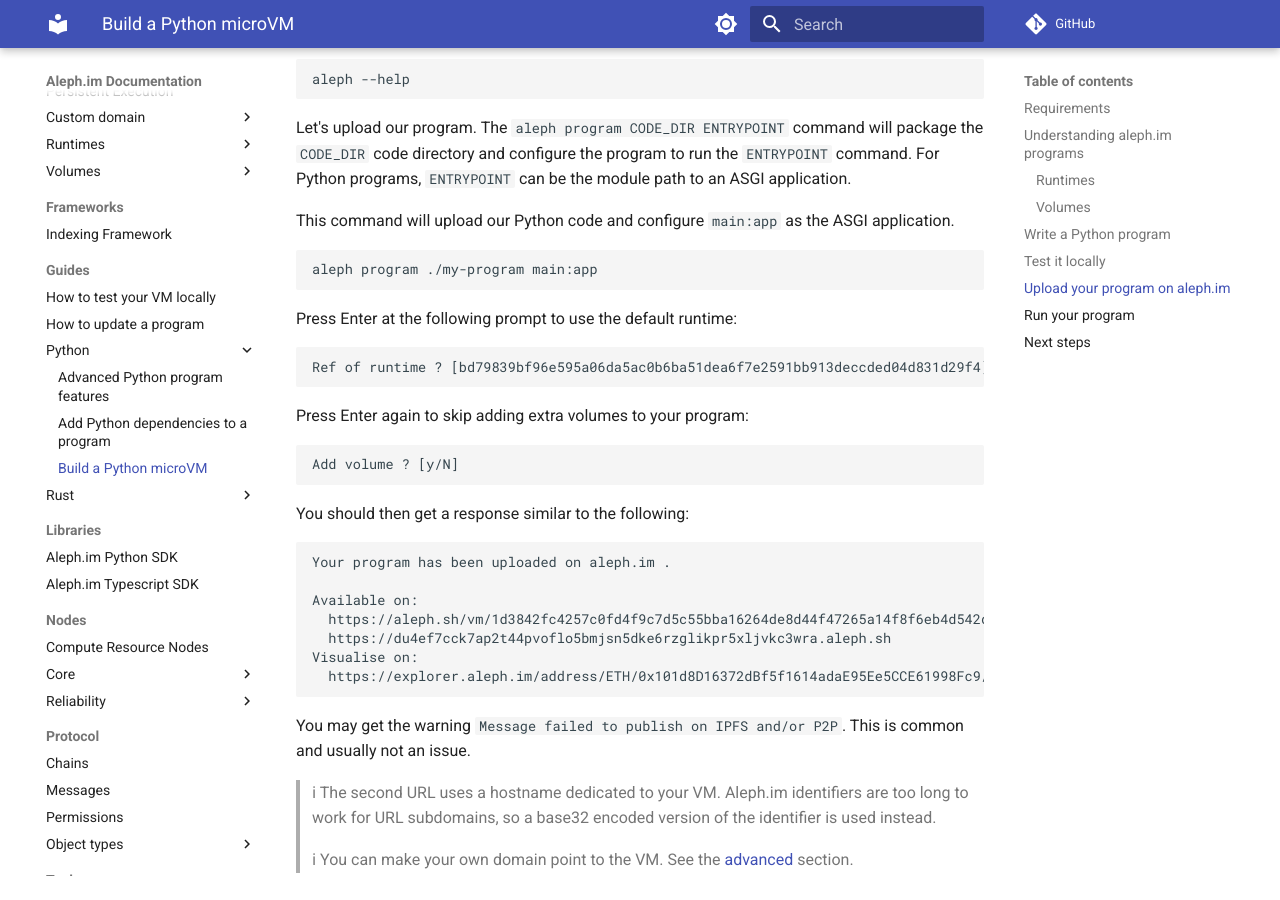
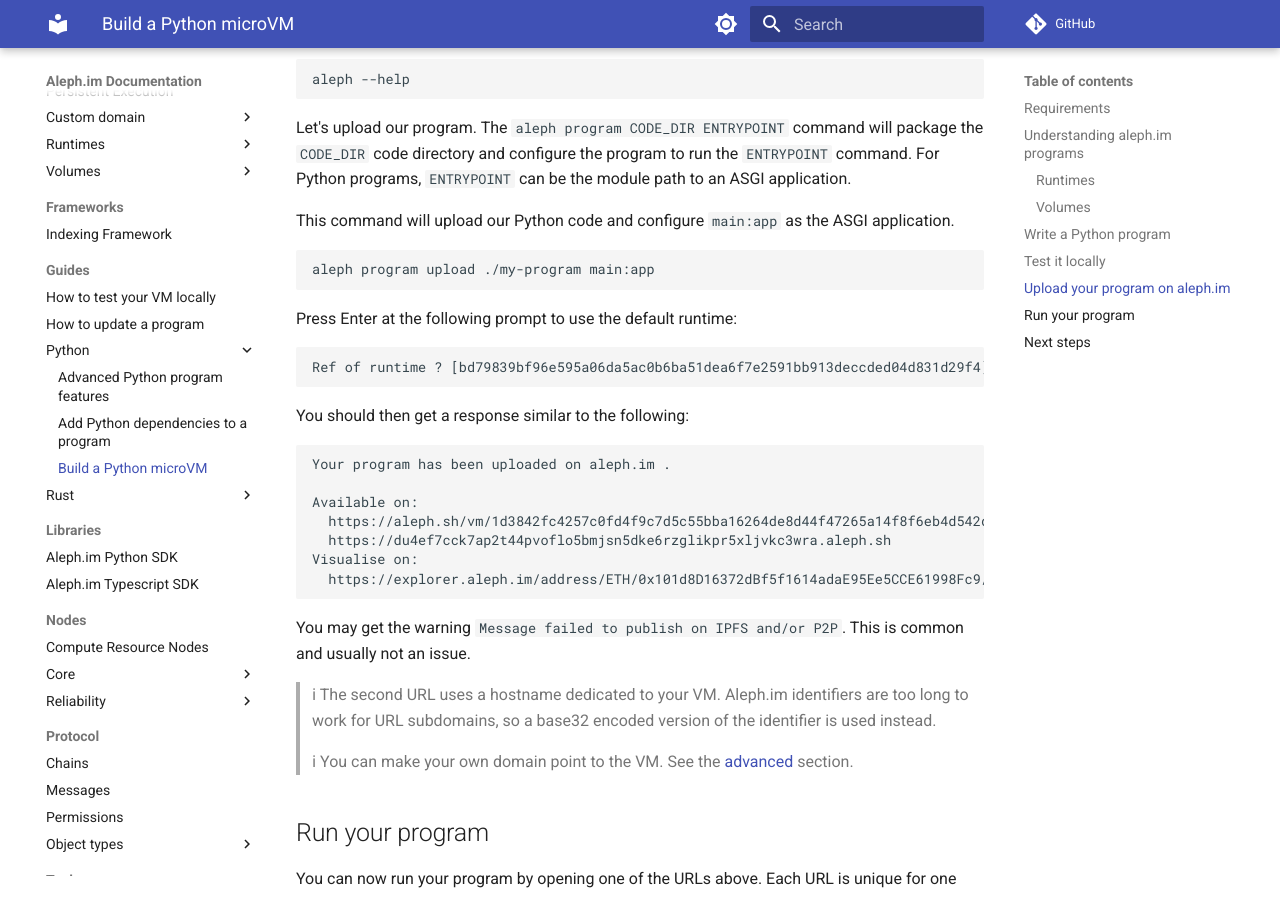
Before and after one commit to aleph-im/aleph-docs, an MkDocs documentation site: the page built from docs/guides/python/getting_started.md, in a window 1280 px wide and 900 px high, scrolled down 3528 px. Built offline with MkDocs 1.6.1 and Material for MkDocs 9.7.7, drawn with Linux system fonts in a browser that asks for light colours; comment, search, counter and statistics services are not loaded.

Commit message:
Update getting_started.md
Correct upload program command for the new version

````diff
--- a/docs/guides/python/getting_started.md
+++ b/docs/guides/python/getting_started.md
@@ -170,17 +170,12 @@
 This command will upload our Python code and configure `main:app` as the ASGI application.
 
 ```shell
-aleph program ./my-program main:app
+aleph program upload ./my-program main:app
 ```
 
 Press Enter at the following prompt to use the default runtime:
 ```
 Ref of runtime ? [bd79839bf96e595a06da5ac0b6ba51dea6f7e2591bb913deccded04d831d29f4]
-```
-
-Press Enter again to skip adding extra volumes to your program:
-```
-Add volume ? [y/N]
 ```
 
 You should then get a response similar to the following:
````
